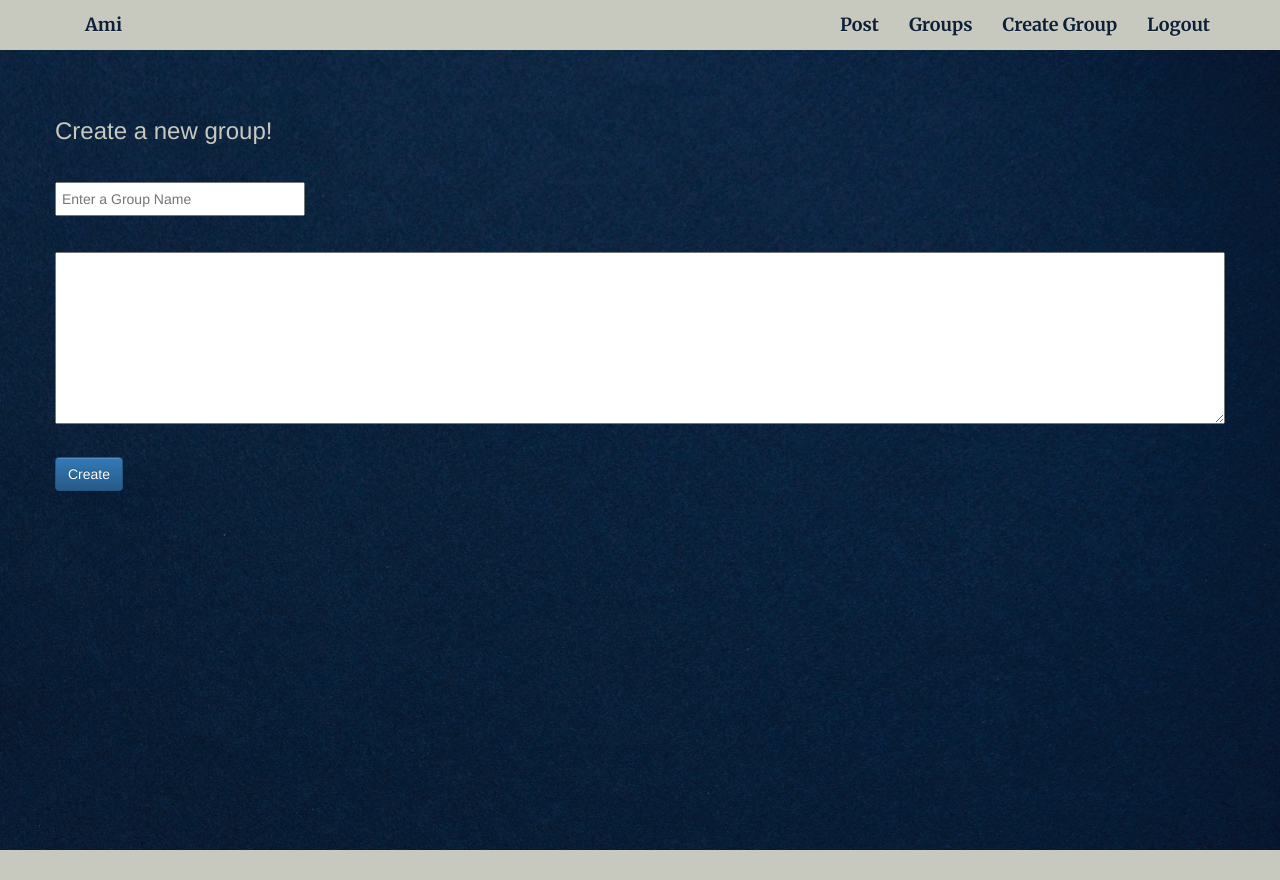
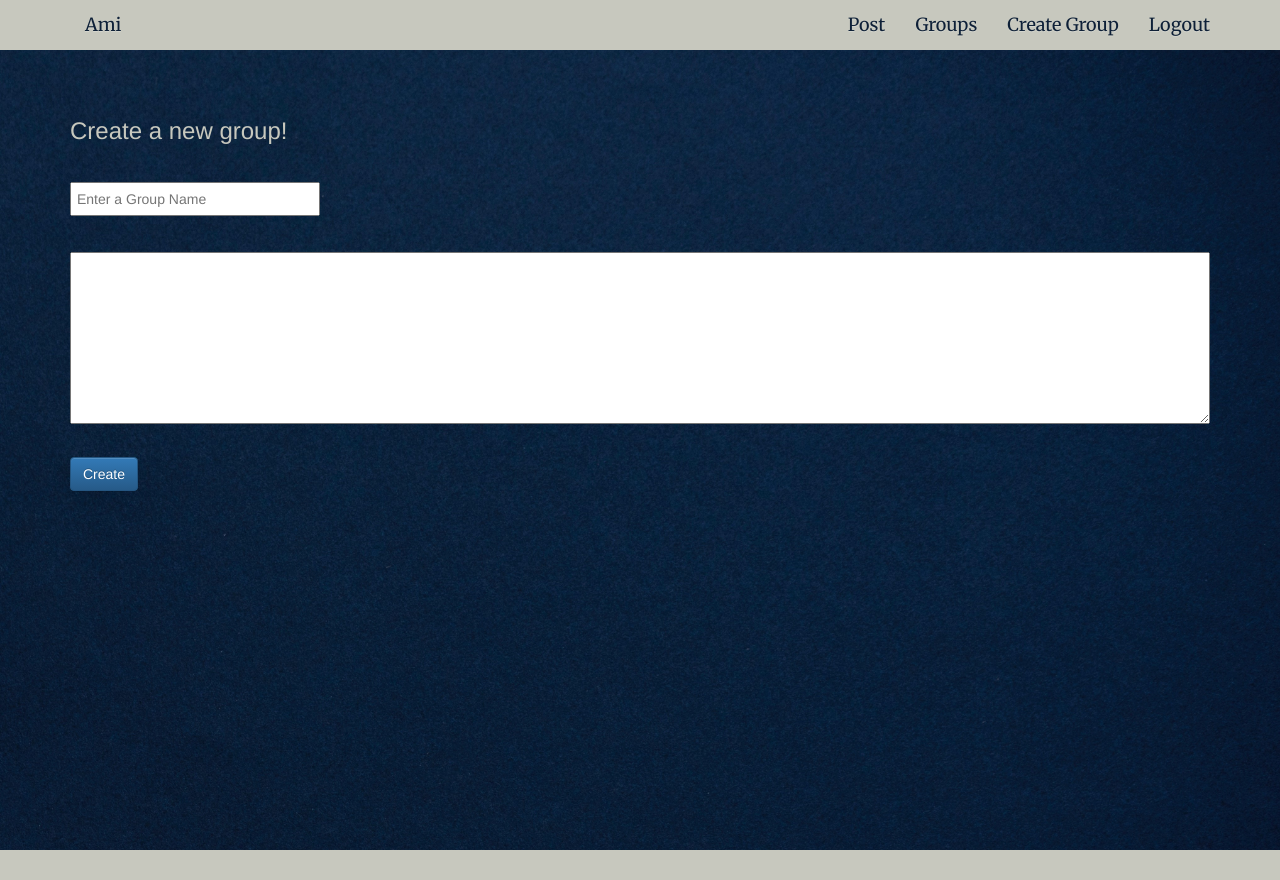
Before and after one commit to Jyotsna-Jayaraj/Social_Network, a Django app: page /create in a window 1280 px wide. Run offline with Django 3.2, Linux system fonts and the light colour scheme; the visitor is signed in with stand-in values (Sample User, id 1); some libraries are stand-ins or nearby versions.

Commit message:
style changes

```diff
--- a/Ami/templates/Ami/_base.html
+++ b/Ami/templates/Ami/_base.html
@@ -13,8 +13,7 @@
       <!-- Latest compiled and minified JavaScript -->
       <script src="https://stackpath.bootstrapcdn.com/bootstrap/3.4.1/js/bootstrap.min.js" integrity="sha384-aJ21OjlMXNL5UyIl/XNwTMqvzeRMZH2w8c5cRVpzpU8Y5bApTppSuUkhZXN0VxHd" crossorigin="anonymous"></script>
 
-      <link href="https://fonts.googleapis.com/css2?family=Merriweather:wght@700&display=swap" rel="stylesheet">
-      <!-- <link href="https://fonts.googleapis.com/css2?family=Montserrat" rel="stylesheet"> -->
+      <link href="https://fonts.googleapis.com/css2?family=Merriweather:wght@400;700&display=swap" rel="stylesheet">
       <link rel="stylesheet" href="{% static 'css/master.css' %}">
   </head>
   <body>
--- a/Ami/templates/Ami/groups_create.html
+++ b/Ami/templates/Ami/groups_create.html
@@ -1,8 +1,9 @@
 {% extends "Ami/_base.html" %}
 
 {% block content %}
+<div class="container">
   <h3>Create a new group!</h3>
-  <form action="{% url 'create-group' %}" method="post" id="groupForm">
+    <form class="groupform" action="{% url 'create-group' %}" method="post" id="groupForm">
       {% csrf_token %}
       <label for="groupname"></label>
       <br>
@@ -13,12 +14,15 @@
       <textarea id="groupdesc" class="field" name="groupdesc" rows="8" cols="80" required></textarea>
       <br>
       <input id="groupformbtn" type="submit" class="btn btn-primary btn-large" value="Create">
+    </form>
+    <br>
     {% if messages %}
       {% for message in messages %}
-        <div class="alert {% if message.tags %}alert-{{ message.tags }}{% endif %}" role="alert">{{ message }}
+        <div id="groupform" class="alert {% if message.tags %}alert-{{ message.tags }}{% endif %}" role="alert">{{ message }}
           <span class="closebtn" onclick="this.parentElement.style.display='none';">&times;</span>
         </div>
       {% endfor %}
     {% endif %}
-  </form>
+</div>
+
 {% endblock %}
--- a/static/css/master.css
+++ b/static/css/master.css
@@ -53,6 +53,10 @@ form h2 {
   width: 285px;
   margin-left: 15px;
 }
+#groupform {
+  margin-left: 0;
+  width: 250px;
+}
 .closebtn {
   margin-left: 15px;
   font-weight: bold;
```
Lines whose indentation alone changed are shown as unchanged.
